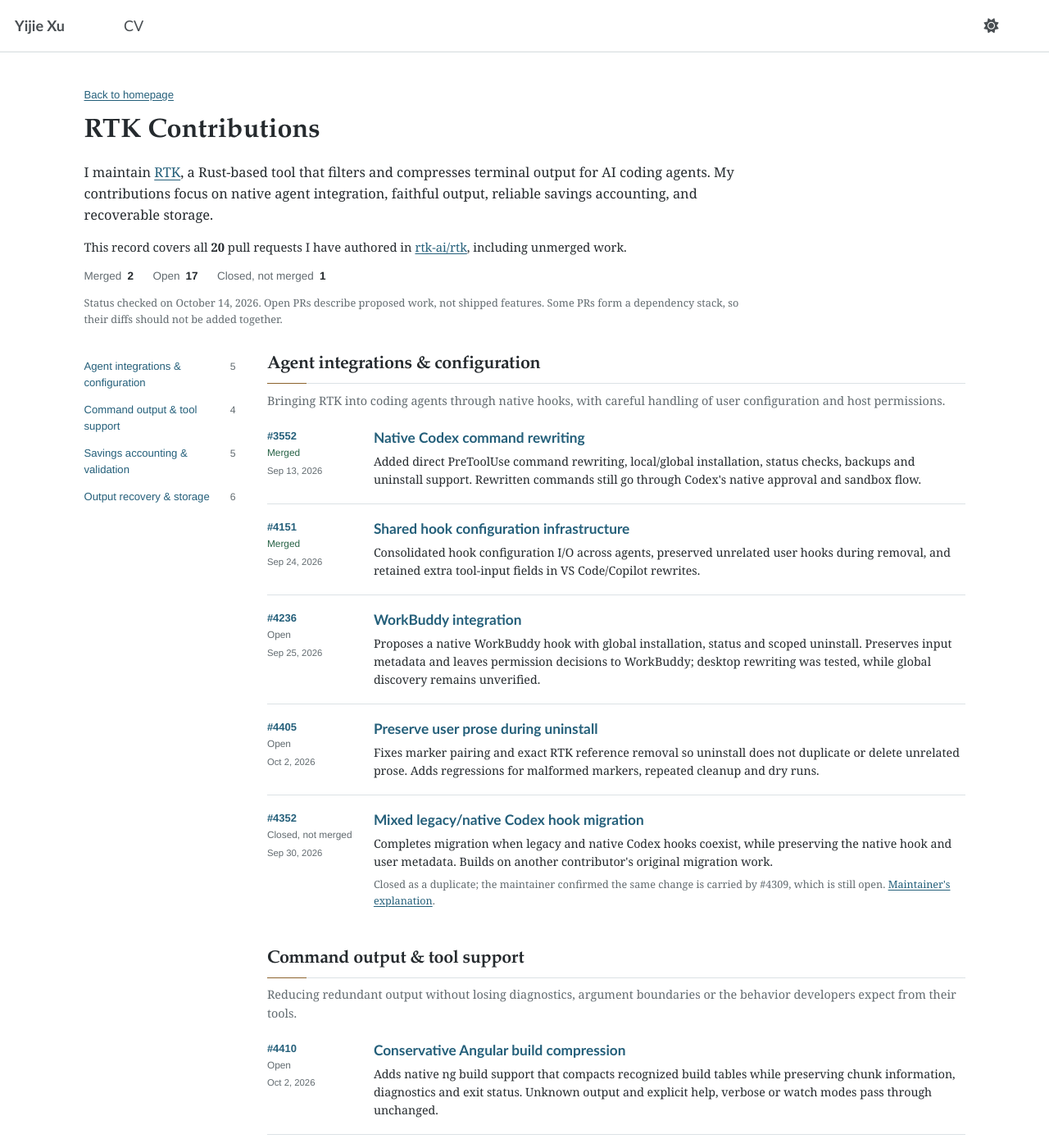
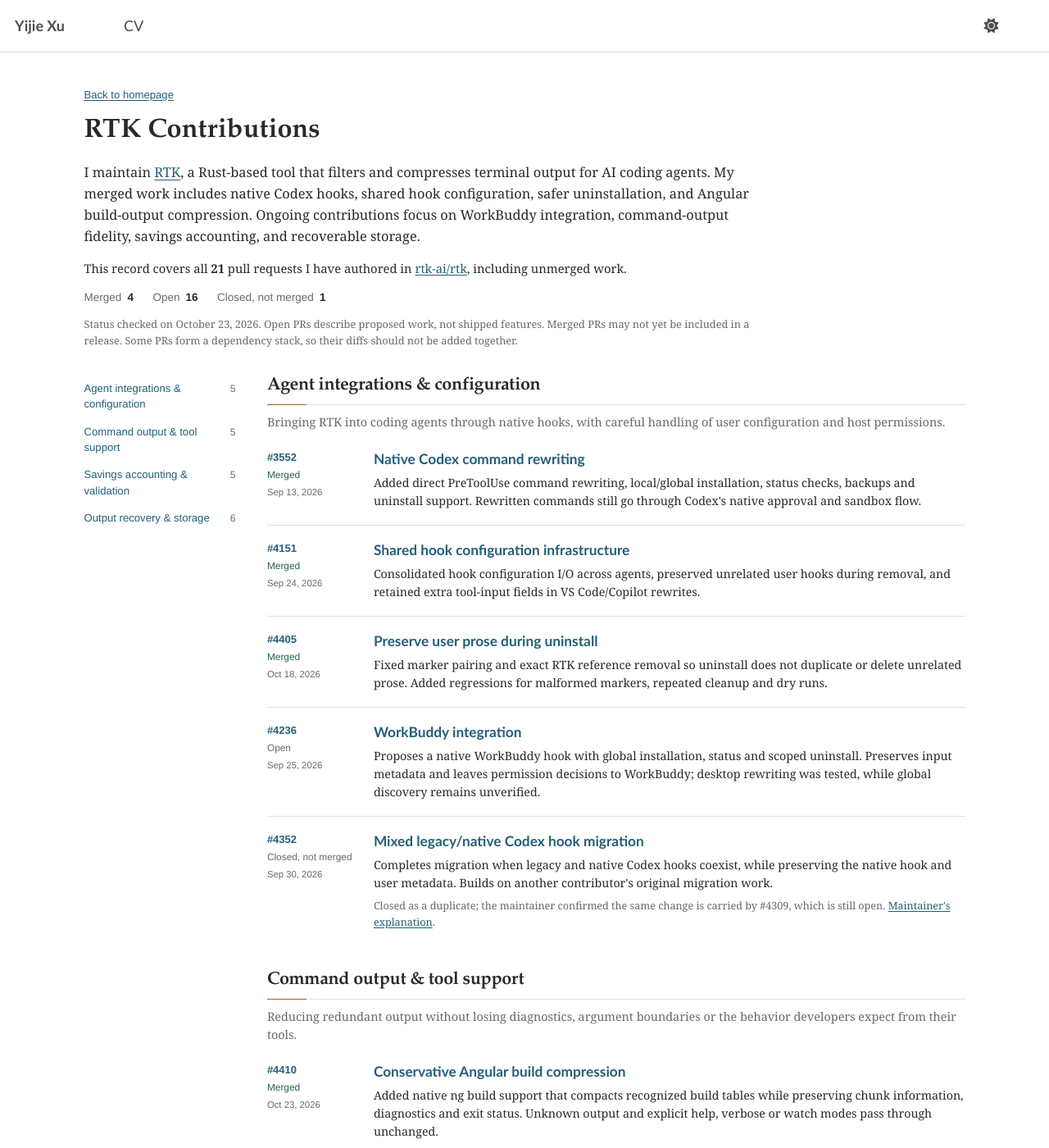
Before and after one commit to yeahjack/yeahjack.github.io, a Jekyll site: the page built from _pages/rtk-contributions.html, in a window 1280 px wide and 1400 px high. Shown: the whole window at 82% size. Built offline with Jekyll 4.4.1, drawn with Linux system fonts in a browser that asks for light colours; some of the changed text lies outside the part shown.

Commit message:
Update RTK contributions with latest merges and pnpm work

```diff
--- a/_data/rtk_contributions.yml
+++ b/_data/rtk_contributions.yml
@@ -1,6 +1,6 @@
 # Full author search and PR states checked against GitHub REST and GraphQL APIs.
 # Each PR belongs to exactly one primary category; stacked diffs are not additive.
-checked_on: "2026-10-14"
+checked_on: "2026-10-23"
 author: yeahjack
 repository: "https://github.com/rtk-ai/rtk"
 search_url: "https://github.com/rtk-ai/rtk/pulls?q=is%3Apr+author%3Ayeahjack"
@@ -21,16 +21,17 @@
         submitted_on: "2026-09-20"
         merged_on: "2026-09-24"
         summary: "Consolidated hook configuration I/O across agents, preserved unrelated user hooks during removal, and retained extra tool-input fields in VS Code/Copilot rewrites."
+      - number: 4405
+        title: Preserve user prose during uninstall
+        status: merged
+        submitted_on: "2026-10-02"
+        merged_on: "2026-10-18"
+        summary: "Fixed marker pairing and exact RTK reference removal so uninstall does not duplicate or delete unrelated prose. Added regressions for malformed markers, repeated cleanup and dry runs."
       - number: 4236
         title: WorkBuddy integration
         status: open
         submitted_on: "2026-09-25"
         summary: "Proposes a native WorkBuddy hook with global installation, status and scoped uninstall. Preserves input metadata and leaves permission decisions to WorkBuddy; desktop rewriting was tested, while global discovery remains unverified."
-      - number: 4405
-        title: Preserve user prose during uninstall
-        status: open
-        submitted_on: "2026-10-02"
-        summary: "Fixes marker pairing and exact RTK reference removal so uninstall does not duplicate or delete unrelated prose. Adds regressions for malformed markers, repeated cleanup and dry runs."
       - number: 4352
         title: Mixed legacy/native Codex hook migration
         status: closed
@@ -44,9 +45,15 @@
     pull_requests:
       - number: 4410
         title: Conservative Angular build compression
+        status: merged
+        submitted_on: "2026-10-02"
+        merged_on: "2026-10-23"
+        summary: "Added native ng build support that compacts recognized build tables while preserving chunk information, diagnostics and exit status. Unknown output and explicit help, verbose or watch modes pass through unchanged."
+      - number: 4624
+        title: Preserve explicit pnpm list output options
         status: open
-        submitted_on: "2026-10-02"
-        summary: "Adds native ng build support that compacts recognized build tables while preserving chunk information, diagnostics and exit status. Unknown output and explicit help, verbose or watch modes pass through unchanged."
+        submitted_on: "2026-10-17"
+        summary: "Preserves explicit pnpm list JSON and depth requests, including negative depths, workspace filters and package-selector boundaries. Avoids injecting conflicting defaults or condensing requested output, while retaining normal compact listings when no explicit format or depth is requested."
       - number: 4454
         title: Preserve Cargo test listings
         status: open
--- a/_data/software.yml
+++ b/_data/software.yml
@@ -2,7 +2,7 @@
   github_repository: rtk-ai/rtk
   title: "RTK: Token-efficient tooling for AI coding agents"
   url: "https://github.com/rtk-ai/rtk"
-  description: "I maintain RTK, a Rust-based command-line tool that filters and compresses terminal output before it reaches AI coding agents, reducing redundant context in coding and debugging workflows."
+  description: "I maintain RTK, a Rust-based command-line tool that filters and compresses terminal output for AI coding agents. My merged contributions include native Codex hooks, shared hook configuration, safer uninstallation, and Angular build-output compression."
   links:
     - label: GitHub
       url: "https://github.com/rtk-ai/rtk"
--- a/_pages/rtk-contributions.html
+++ b/_pages/rtk-contributions.html
@@ -16,14 +16,14 @@
     <header class="rtk-intro">
       <a class="rtk-back" href="{{ '/' | relative_url }}#software-title">Back to homepage</a>
       <h1>RTK Contributions</h1>
-      <p>I maintain <a href="{{ record.repository }}" rel="noopener noreferrer">RTK</a>, a Rust-based tool that filters and compresses terminal output for AI coding agents. My contributions focus on native agent integration, faithful output, reliable savings accounting, and recoverable storage.</p>
+      <p>I maintain <a href="{{ record.repository }}" rel="noopener noreferrer">RTK</a>, a Rust-based tool that filters and compresses terminal output for AI coding agents. My merged work includes native Codex hooks, shared hook configuration, safer uninstallation, and Angular build-output compression. Ongoing contributions focus on WorkBuddy integration, command-output fidelity, savings accounting, and recoverable storage.</p>
       <p class="rtk-record-summary">This record covers all <strong>{{ prs | size }}</strong> pull requests I have authored in <a href="{{ record.search_url }}" rel="noopener noreferrer">rtk-ai/rtk</a>, including unmerged work.</p>
       <dl class="rtk-status-summary" aria-label="Pull request status summary">
         <div><dt>Merged</dt><dd>{{ merged_prs | size }}</dd></div>
         <div><dt>Open</dt><dd>{{ open_prs | size }}</dd></div>
         <div><dt>Closed, not merged</dt><dd>{{ closed_prs | size }}</dd></div>
       </dl>
-      <p class="rtk-record-note">Status checked on <time datetime="{{ record.checked_on }}">{{ record.checked_on | date: '%B %-d, %Y' }}</time>. Open PRs describe proposed work, not shipped features. Some PRs form a dependency stack, so their diffs should not be added together.</p>
+      <p class="rtk-record-note">Status checked on <time datetime="{{ record.checked_on }}">{{ record.checked_on | date: '%B %-d, %Y' }}</time>. Open PRs describe proposed work, not shipped features. Merged PRs may not yet be included in a release. Some PRs form a dependency stack, so their diffs should not be added together.</p>
     </header>
     <div class="rtk-layout">
       <nav class="rtk-navigation" aria-label="Contribution categories">
```
